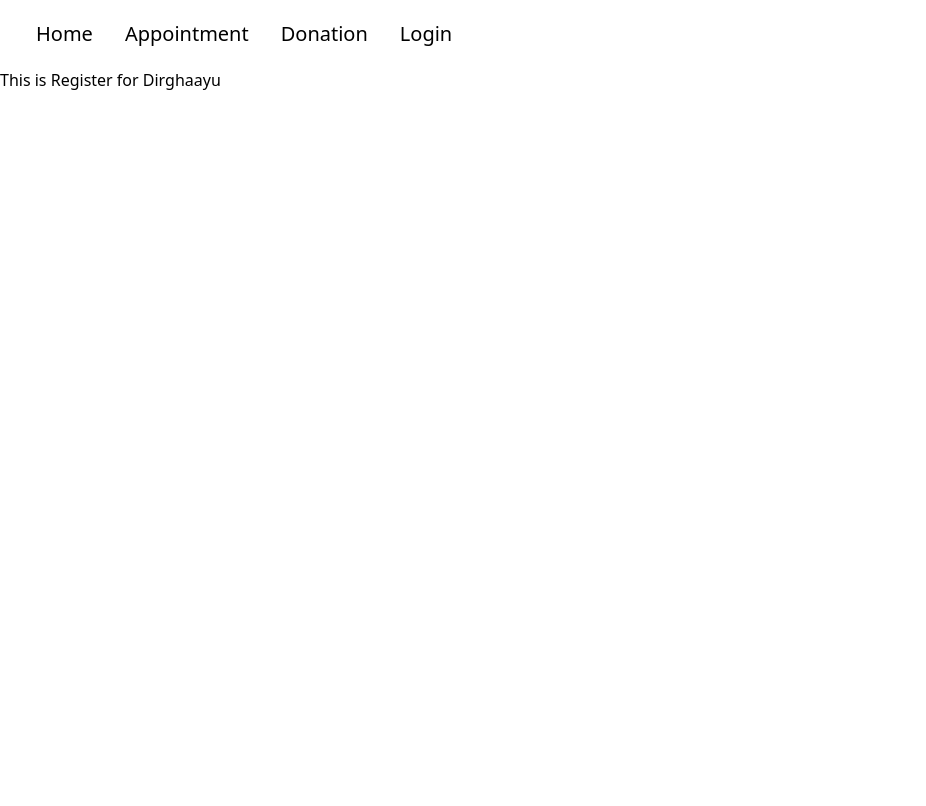
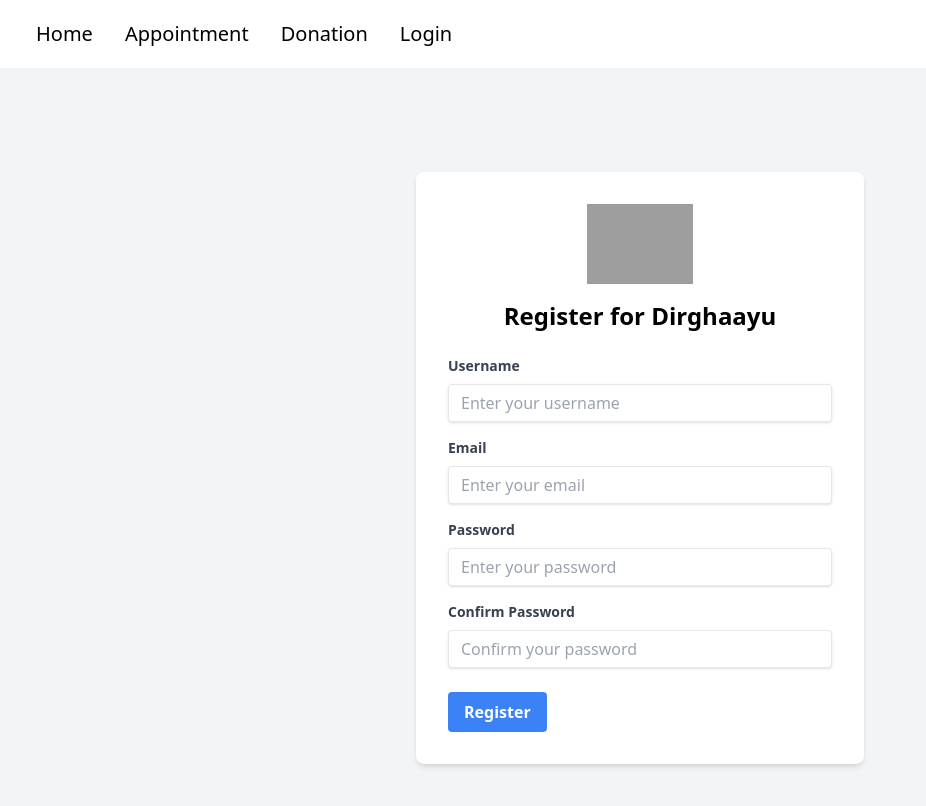
Before and after one commit to darshan2436/dirghaayu, a React (Create React App) app: page /register in a window 1280 px wide. Shown: the top 806 px of the page, without its empty margins (0-926 px from the left). Built offline with nearby package versions, Linux system fonts and the light colour scheme; grey boxes are pictures that could not be loaded.

Commit message:
"Removed Appointment component and refactored Register component to include a registration form with input fields and a submit button."

```diff
--- a/src/Register.js
+++ b/src/Register.js
@@ -1,9 +1,74 @@
-function Register(){
-    return(
-        <div>
-            <h1>This is Register for Dirghaayu</h1>
+import React from 'react';
+
+function Register() {
+    return (
+        <div className="flex items-center justify-center min-h-screen bg-gray-100">
+            <div className="bg-white p-8 rounded-lg shadow-md w-full max-w-md">
+                <div className="flex justify-center mb-4">
+                    <img src="path/to/your/logo.png" alt="Logo" className="h-20" />
+                </div>
+                <h1 className="text-2xl font-bold text-center mb-6">Register for Dirghaayu</h1>
+                <form>
+                    <div className="mb-4">
+                        <label className="block text-gray-700 text-sm font-bold mb-2" htmlFor="username">
+                            Username
+                        </label>
+                        <input
+                            type="text"
+                            id="username"
+                            placeholder="Enter your username"
+                            className="shadow appearance-none border rounded w-full py-2 px-3 text-gray-700 leading-tight focus:outline-none focus:shadow-outline"
+                            required
+                        />
+                    </div>
+                    <div className="mb-4">
+                        <label className="block text-gray-700 text-sm font-bold mb-2" htmlFor="email">
+                            Email
+                        </label>
+                        <input
+                            type="email"
+                            id="email"
+                            placeholder="Enter your email"
+                            className="shadow appearance-none border rounded w-full py-2 px-3 text-gray-700 leading-tight focus:outline-none focus:shadow-outline"
+                            required
+                        />
+                    </div>
+                    <div className="mb-4">
+                        <label className="block text-gray-700 text-sm font-bold mb-2" htmlFor="password">
+                            Password
+                        </label>
+                        <input
+                            type="password"
+                            id="password"
+                            placeholder="Enter your password"
+                            className="shadow appearance-none border rounded w-full py-2 px-3 text-gray-700 leading-tight focus:outline-none focus:shadow-outline"
+                            required
+                        />
+                    </div>
+                    <div className="mb-6">
+                        <label className="block text-gray-700 text-sm font-bold mb-2" htmlFor="confirm-password">
+                            Confirm Password
+                        </label>
+                        <input
+                            type="password"
+                            id="confirm-password"
+                            placeholder="Confirm your password"
+                            className="shadow appearance-none border rounded w-full py-2 px-3 text-gray-700 leading-tight focus:outline-none focus:shadow-outline"
+                            required
+                        />
+                    </div>
+                    <div className="flex items-center justify-between">
+                        <button
+                            type="submit"
+                            className="bg-blue-500 hover:bg-blue-700 text-white font-bold py-2 px-4 rounded focus:outline-none focus:shadow-outline"
+                        >
+                            Register
+                        </button>
+                    </div>
+                </form>
+            </div>
         </div>
-    )
+    );
 }
 
-export default Register
+export default Register;
```
Also changed, not shown: src/Appointment.js (+5 -5 lines).
